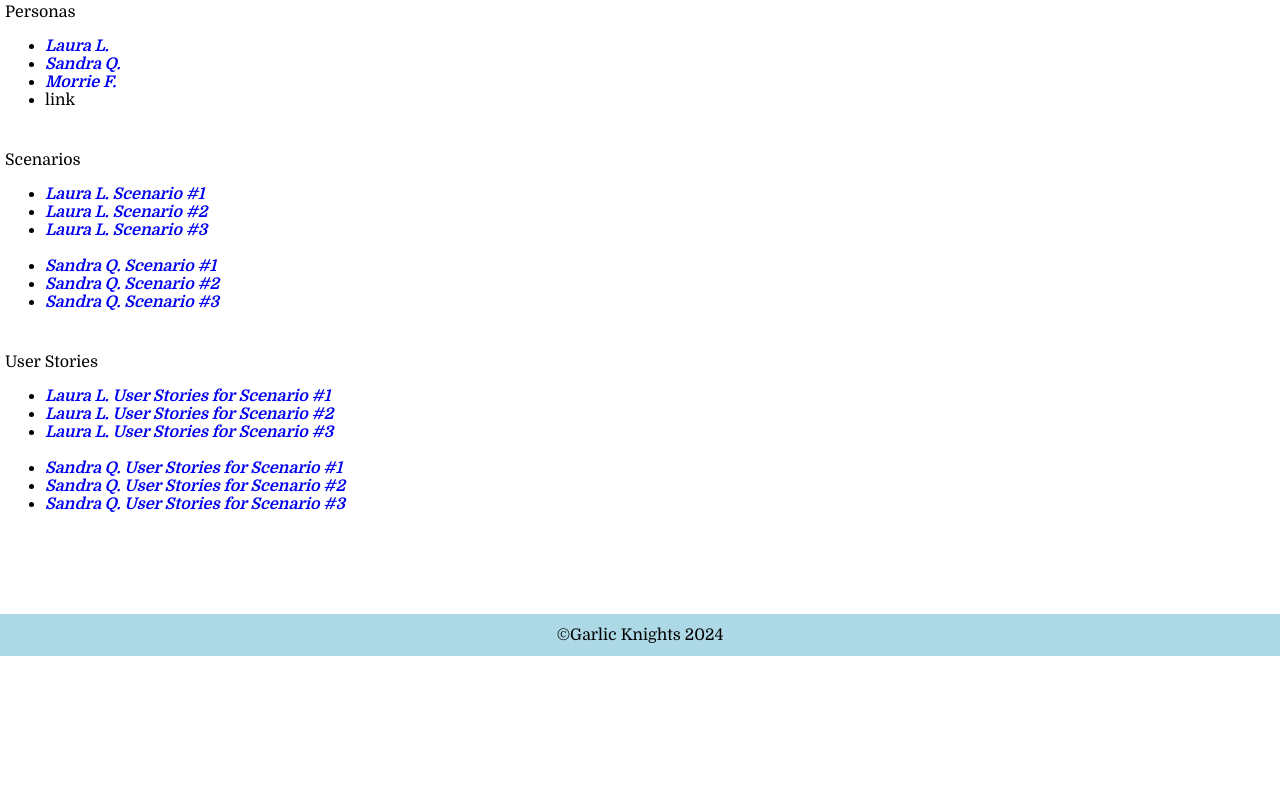
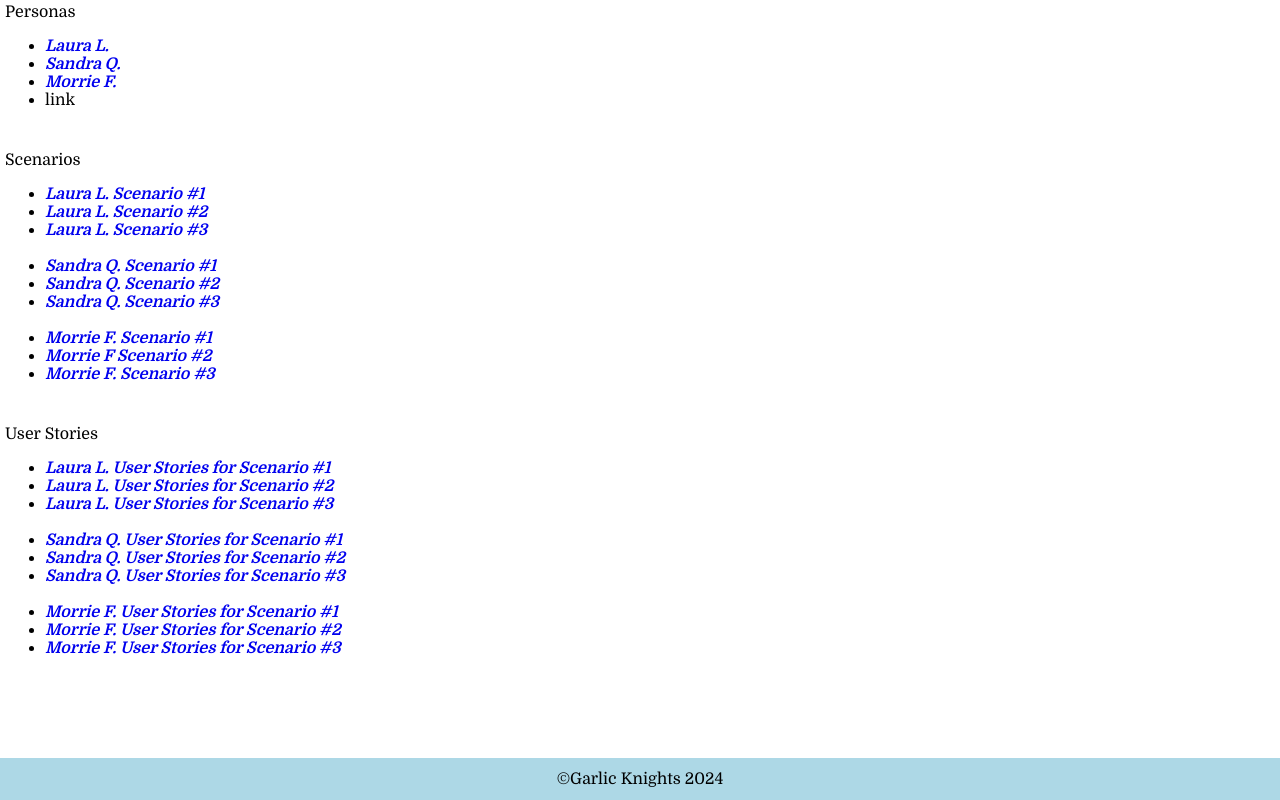
Before and after one commit to ltc870/GarlicKnightsproject, a plain HTML site: page design_artifacts.html in a window 1280 px wide. Shown: the part 684-1484 px from the top of the page. Before the commit the page ends 1340 px from the top, so only its background shows below. Drawn offline with Linux system fonts and the light colour scheme.

Commit message:
added links to design_artifacts

```diff
--- a/design_artifacts.html
+++ b/design_artifacts.html
@@ -88,6 +88,22 @@
               >Sandra Q. Scenario #3</a
             >
           </li>
+          <br />
+          <li>
+            <a class="link" href="scenarios/morrie_scenario_1.html"
+              >Morrie F. Scenario #1</a
+            >
+          </li>
+          <li>
+            <a class="link" href="scenarios/morrie_scenario_2.html"
+              >Morrie F Scenario #2</a
+            >
+          </li>
+          <li>
+            <a class="link" href="scenarios/morrie_scenario_3.html"
+              >Morrie F. Scenario #3</a
+            >
+          </li>
         </ul>
       </section>
       <section class="artifacts-section">
@@ -136,6 +152,28 @@
               >Sandra Q. User Stories for Scenario #3</a
             >
           </li>
+          <br />
+          <li>
+            <a
+              class="link"
+              href="user_stories/morrie_user_stories_scenario1.html"
+              >Morrie F. User Stories for Scenario #1</a
+            >
+          </li>
+          <li>
+            <a
+              class="link"
+              href="user_stories/morrie_user_stories_scenario2.html"
+              >Morrie F. User Stories for Scenario #2</a
+            >
+          </li>
+          <li>
+            <a
+              class="link"
+              href="user_stories/morrie_user_stories_scenario3.html"
+              >Morrie F. User Stories for Scenario #3</a
+            >
+          </li>
         </ul>
       </section>
     </main>
```
